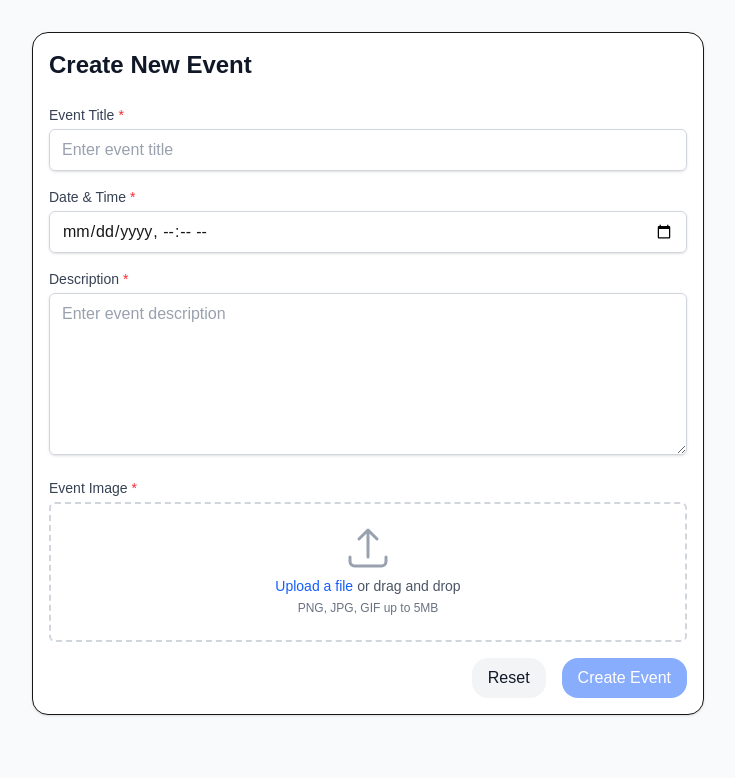
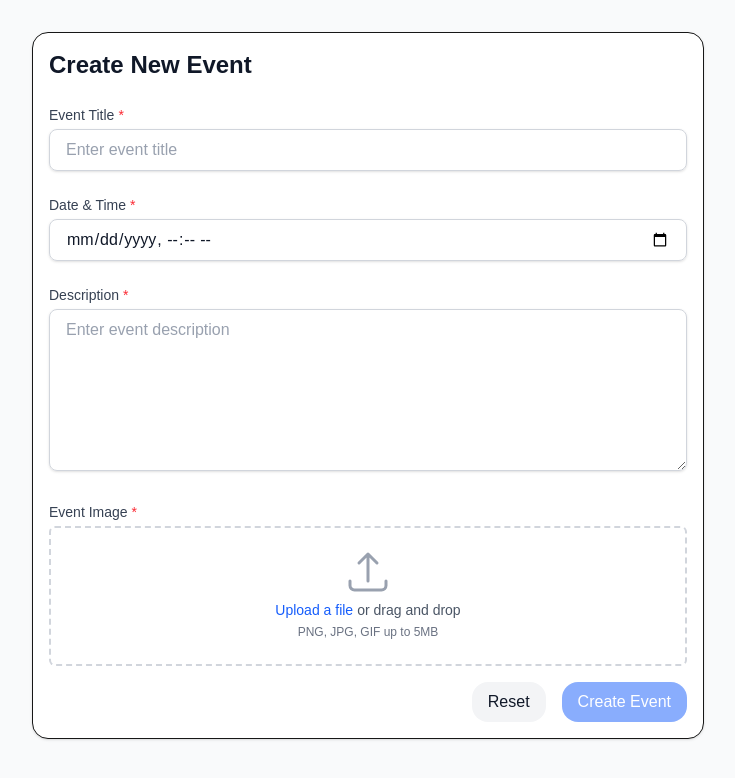
Before and after one commit to CosmoDevs/cosmoslive, a Next.js app: page /admin in a window 1280 px wide. Shown: the top 778 px of the page, without its empty margins (272-1007 px from the left). Built offline with nearby package versions, Linux system fonts and the light colour scheme.

Commit message:
cl-19/css changes

```diff
--- a/src/app/(routes)/admin/component/event-form.js
+++ b/src/app/(routes)/admin/component/event-form.js
@@ -5,6 +5,7 @@ import { Formik, Form, Field, ErrorMessage } from "formik";
 import { string, mixed, object } from "yup";
 import { Input, TextArea, ImageUpload } from "@/components/shared";
 import { Card, Button } from "@/components/ui";
+import { formStyles } from "@/styles/formStyles";
 
 const MAX_IMAGE_SIZE = 5 * 1024 * 1024; // 5MB
 const ACCEPTED_IMAGE_TYPES = [
@@ -150,10 +151,10 @@ const EventForm = () => {
 
             {/* Global status messages */}
             {status?.error && (
-              <p className="text-red-500 text-sm">{status.error}</p>
+              <p className={formStyles.statusError}>{status.error}</p>
             )}
             {status?.success && (
-              <p className="text-green-600 text-sm">{status.success}</p>
+              <p className={formStyles.statusSuccess}>{status.success}</p>
             )}
 
             <div className="flex justify-end space-x-4">
--- a/src/components/shared/image-upload.js
+++ b/src/components/shared/image-upload.js
@@ -2,8 +2,8 @@
 import React, { useState } from "react";
 import { Button } from "@/components/ui";
 import { ArrowUpTrayIcon } from "@heroicons/react/24/outline";
+import { formStyles } from "@/styles/formStyles";
 
-// Constants
 const DEFAULT_ACCEPT_TYPE = "image/*";
 const MAX_FILE_SIZE_MB = 5;
 const MAX_FILE_SIZE = MAX_FILE_SIZE_MB * 1024 * 1024; // 5MB
@@ -26,22 +26,18 @@ const ImageUpload = ({
     const file = e?.target?.files?.[0];
     if (!file) return;
 
-    // Validate file size
     if (file.size > maxSize) {
       setLocalError(`File size must be less than ${MAX_FILE_SIZE_MB}MB`);
       setPreview(null);
-      onChange(null); // clear the field value in form
+      onChange(null);
       return;
     }
 
-    // Clear any previous errors
     setLocalError("");
-
-    // Generate preview
     const reader = new FileReader();
     reader.onloadend = () => {
       setPreview(reader.result);
-      onChange(e); // pass the event to Formik’s setFieldValue
+      onChange(e);
     };
     reader.readAsDataURL(file);
   };
@@ -49,29 +45,26 @@ const ImageUpload = ({
   const handleRemove = () => {
     setPreview(null);
     setLocalError("");
-    onChange({ target: { files: [null] } }); // mimic file clear
+    onChange({ target: { files: [null] } });
   };
 
   return (
     <div className={`mb-4 ${className}`}>
       {label && (
-        <label
-          htmlFor={id}
-          className="block text-sm font-medium text-gray-700 mb-1"
-        >
+        <label htmlFor={id} className={formStyles.label}>
           {label}
           {required && <span className="text-red-500 ml-1">*</span>}
         </label>
       )}
 
-      <div className="mt-1 flex justify-center px-6 pt-5 pb-6 border-2 border-gray-300 border-dashed rounded-md">
+      <div className={formStyles.inputContainer}>
         <div className="space-y-1 text-center">
           {preview ? (
             <div className="mb-4">
               <img
                 src={preview}
                 alt="Preview"
-                className="mx-auto h-32 w-32 object-cover rounded"
+                className={formStyles.previewImage}
               />
               <Button
                 type="button"
@@ -84,12 +77,9 @@ const ImageUpload = ({
             </div>
           ) : (
             <>
-              <ArrowUpTrayIcon className="mx-auto h-12 w-12 text-gray-400" />
+              <ArrowUpTrayIcon className={formStyles.uploadIcon} />
               <div className="flex text-sm text-gray-600">
-                <label
-                  htmlFor={id}
-                  className="relative cursor-pointer bg-white rounded-md font-medium text-blue-600 hover:text-blue-500 focus-within:outline-none focus-within:ring-2 focus-within:ring-offset-2 focus-within:ring-blue-500"
-                >
+                <label htmlFor={id} className={formStyles.uploadButton}>
                   <span>Upload a file</span>
                   <input
                     id={id}
@@ -111,9 +101,8 @@ const ImageUpload = ({
         </div>
       </div>
 
-      {/* Error Message */}
       {(error || localError) && (
-        <p className="mt-1 text-sm text-red-500">{error || localError}</p>
+        <p className={formStyles.errorText}>{error || localError}</p>
       )}
     </div>
   );
--- a/src/components/shared/input.js
+++ b/src/components/shared/input.js
@@ -1,4 +1,5 @@
 import React from "react";
+import { formStyles } from "@/styles/formStyles";
 
 const Input = ({
   label,
@@ -10,11 +11,11 @@ const Input = ({
   required = false,
   error,
 }) => (
-  <div className="mb-4">
+  <div className="space-y-1">
     {label && (
-      <label className="block text-sm font-medium text-gray-700 mb-1">
+      <label className={formStyles.label}>
         {label}
-        {required && <span className="text-red-500 ml-1">*</span>}
+        {required && <span className={formStyles.requiredMark}>*</span>}
       </label>
     )}
 
@@ -25,12 +26,12 @@ const Input = ({
       onChange={onChange}
       placeholder={placeholder}
       required={required}
-      className={`w-full px-3 py-2 border rounded-md shadow-sm placeholder-gray-400 focus:outline-none focus:ring-blue-500 focus:border-blue-500 ${
-        error ? "border-red-500" : "border-gray-300"
+      className={`${formStyles.input} ${
+        error ? formStyles.inputError : formStyles.inputNormal
       }`}
     />
 
-    {error && <p className="mt-1 text-sm text-red-500">{error}</p>}
+    {error && <p className={formStyles.errorText}>{error}</p>}
   </div>
 );
 
--- a/src/components/shared/textarea.js
+++ b/src/components/shared/textarea.js
@@ -1,4 +1,5 @@
 import React from "react";
+import { formStyles } from "@/styles/formStyles";
 
 const TextArea = ({
   label,
@@ -10,11 +11,11 @@ const TextArea = ({
   rows = 4,
   error,
 }) => (
-  <div className="mb-4">
+  <div className="space-y-1">
     {label && (
-      <label className="block text-sm font-medium text-gray-700 mb-1">
+      <label className={formStyles.label}>
         {label}
-        {required && <span className="text-red-500 ml-1">*</span>}
+        {required && <span className={formStyles.requiredMark}>*</span>}
       </label>
     )}
 
@@ -25,12 +26,12 @@ const TextArea = ({
       placeholder={placeholder}
       required={required}
       rows={rows}
-      className={`w-full px-3 py-2 border rounded-md shadow-sm placeholder-gray-400 focus:outline-none focus:ring-blue-500 focus:border-blue-500 ${
-        error ? "border-red-500" : "border-gray-300"
+      className={`${formStyles.textArea} ${
+        error ? formStyles.inputError : formStyles.inputNormal
       }`}
     />
 
-    {error && <p className="mt-1 text-sm text-red-500">{error}</p>}
+    {error && <p className={formStyles.errorText}>{error}</p>}
   </div>
 );
 
--- /dev/null
+++ b/src/styles/formStyles.js
@@ -0,0 +1,27 @@
+// formStyles.js
+export const formStyles = {
+  label: "block text-sm font-medium text-gray-700",
+  requiredMark: "text-red-500 ml-1",
+  input:
+    "w-full px-4 py-2 border rounded-lg shadow-sm text-gray-900 placeholder-gray-400 focus:ring-2 focus:ring-blue-500 focus:border-blue-500 transition",
+  textArea:
+    "w-full px-4 py-2 border rounded-lg shadow-sm text-gray-900 placeholder-gray-400 focus:ring-2 focus:ring-blue-500 focus:border-blue-500 transition",
+  inputError: "border-red-500",
+  inputNormal: "border-gray-300",
+  errorText: "text-sm text-red-500 mt-1",
+  uploadBox:
+    "flex justify-center border-2 border-dashed border-gray-300 rounded-xl bg-gray-50 hover:bg-gray-100 transition p-6",
+  buttonPrimary:
+    "px-6 py-2 rounded-md text-white bg-blue-600 hover:bg-blue-700 transition",
+  buttonSecondary:
+    "px-6 py-2 rounded-md border border-gray-300 hover:bg-gray-100 transition",
+  inputContainer:
+    "mt-1 flex justify-center px-6 pt-5 pb-6 border-2 border-gray-300 border-dashed rounded-md",
+  uploadIcon: "mx-auto h-12 w-12 text-gray-400",
+  uploadButton:
+    "relative cursor-pointer bg-white rounded-md font-medium text-blue-600 hover:text-blue-500 focus-within:outline-none focus-within:ring-2 focus-within:ring-offset-2 focus-within:ring-blue-500",
+  previewImage: "mx-auto h-32 w-32 object-cover rounded",
+
+  statusError: "text-red-500 text-sm",
+  statusSuccess: "text-green-600 text-sm",
+};
```
